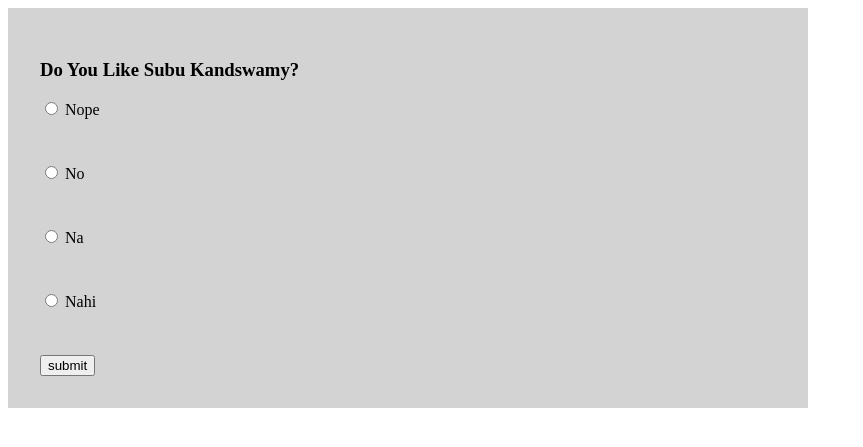
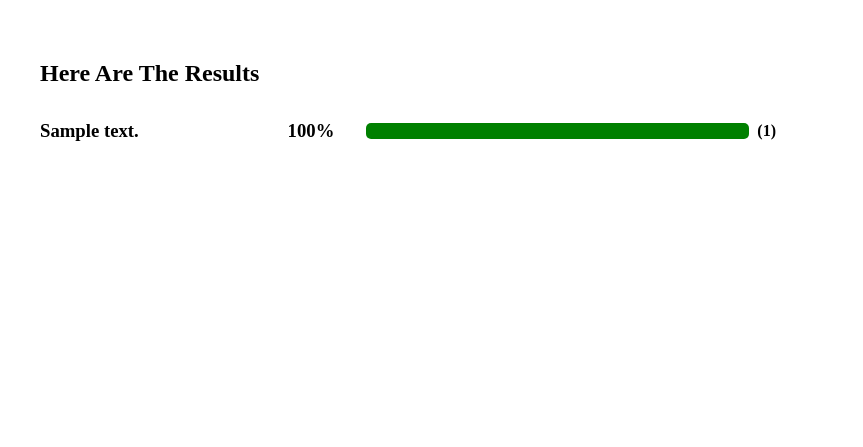
Before and after one commit to Project-Club-IIITS/club_portal, a Django app: template posts/templates/posts/_polls.html in a window 1280 px wide. Shown: the top 447 px of the page, without its empty margins (0-863 px from the left). Run offline with Django 3.2, Linux system fonts and the light colour scheme; the template is opened without the code that fills it: most values are stand-ins (such as "Sample title", 1, 10 or a date in 2020); parts of the project's set-up code (start-up, migrations or seed data) failed here and were passed over.

Commit message:
added polls backend

```diff
--- a/posts/models.py
+++ b/posts/models.py
@@ -96,6 +96,8 @@ class Option(models.Model):
     option_text = models.CharField(max_length=150)
     num_votes = models.IntegerField(default=0)
 
+    def __str__(self):
+        return self.poll.post.title[:10] + "... : " + self.option_text + ":" + str(self.num_votes)
 
 class Vote(models.Model):
     poll = models.ForeignKey(to=Poll, on_delete=models.CASCADE)
@@ -106,6 +108,8 @@ class Vote(models.Model):
     class Meta:
         unique_together = ['user', 'poll']  # One user can thus vote for only 1 option
 
+    def __str__(self):
+        return self.user.username + "-" + self.poll.post.title[:10] + "..."
 
 class Comment(models.Model):
     post = models.ForeignKey(Post, on_delete=models.CASCADE)
--- a/posts/static/posts/css/polls.css
+++ b/posts/static/posts/css/polls.css
@@ -1,5 +1,5 @@
 .poll {
-    background: lightgray;
+
     width: 800px;
 }
 
@@ -32,7 +32,7 @@
 
 
 .result {
-    display:none;
+    display:block;
 }
 
 .answer {
@@ -56,7 +56,7 @@
 .answer-bar {
     flex: 1;
 
-    background: yellow;
+    background: grey;
     border-radius: 5px;
     overflow:hidden;
 }
--- a/posts/templates/posts/_polls.html
+++ b/posts/templates/posts/_polls.html
@@ -1,96 +1,61 @@
 {% load static %}
+{% load club_user_filters %}
 {% block styles %}
     <link rel="stylesheet" href="{% static 'posts/css/polls.css' %}">
 {% endblock %}
 
 <div class="poll">
 
-    <form action="" class="poll-submit" >
+    {% with post.poll as poll %}
+        {% if poll.is_active and not poll|has_user_casted_vote:request.user %}
+            <h2>Select your option</h2>
+            <form action="{% url 'posts:cast-vote' club_name_slug post.encrypted_id %}" class="poll-submit" method="POST">
                 <div class="question poll-question">
-            <h3>Do You Like Subu Kandswamy?</h3>
+                    {#            <h3>Do You Like Subu Kandswamy?</h3>#}
+                    {% csrf_token %}
+
+                    {% for option in poll.option_set.all %}
                         <div class="poll-option option">
-                <input type="radio" id="contactChoice1"
-                    name="contact" value="Nope">
-                <label for="contactChoice1">Nope</label>
+                            <input type="radio" id="option_{{ option.id }}"
+                                   name="option" value="{{ option.id }}">
+                            <label for="option_{{ option.id }}">{{ option.option_text }}</label>
                         </div>
-            <div class="poll-option option">
-                <input type="radio" id="contactChoice2"
-                    name="contact" value="No">
-                <label for="contactChoice2">No</label>
-            </div>
-            <div class="poll-option option">
-                <input type="radio" id="contactChoice3"
-                    name="contact" value="Na">
-                <label for="contactChoice3">Na</label>
-            </div>
-            <div class="poll-option option">
-                <input type="radio" id="contactChoice4"
-                    name="contact" value="Nahi">
-                <label for="contactChoice4">Nahi</label>
-            </div>
+                    {% empty %}
+                        No options set for poll
+                    {% endfor %}
                     <input type="submit" value="submit">
                 </div>
 
             </form>
 
+        {% else %}
+
             <div class="result poll-question">
-            <h2>Here Are The Results</h2>
+                <h2 id="results">Here Are The Results</h2>
 
+                {% with poll.total_votes as total_votes %}
+                    {# To prevent queries and addition operations again and again#}
+                    {% for option in poll.option_set.all %}
                         <div class="answer option">
-                <h3 class="option-text">Nope</h3>
-                <h3 class="answer-value">45%</h3>
+                            <h3 class="option-text">{{ option.option_text }}</h3>
+                            <h3 class="answer-value">{% widthratio option.num_votes total_votes 100 %}%</h3>
                             <div class="answer-bar">
                                 <div class="filled-bar">
                                     &nbsp;
                                 </div>
                             </div>
+                            &nbsp;&nbsp;<span style="font-weight: bolder">({{ option.num_votes }})</span>
                         </div>
 
 
-            <div class="answer option">
-                <h3 class="option-text">No</h3>
-                <h3 class="answer-value">45%</h3>
-                <div class="answer-bar">
-                    <div class="filled-bar">
-                        &nbsp;
-                    </div>
-                </div>
+                    {% endfor %}
+                {% endwith %}
             </div>
 
-
-            <div class="answer option">
-                <h3 class="option-text">Na</h3>
-                <h3 class="answer-value">45%</h3>
-                <div class="answer-bar">
-                    <div class="filled-bar">
-                        &nbsp;
-                    </div>
-                </div>
-            </div>
-
-
-            <div class="answer option">
-                <h3 class="option-text">Nahi</h3>
-                <h3 class="answer-value">45%</h3>
-                <div class="answer-bar">
-                    <div class="filled-bar">
-                    </div>
-                </div>
-            </div>
-        </div>
-
-</div>
-
-
             <script>
-    document.querySelector('.poll-submit').addEventListener('submit', (e) => {
-        e.preventDefault();
-        document.querySelector('.question').style.display = 'none';
-        document.querySelector('.result').style.display = 'block';
-
 
                 const bars = document.querySelectorAll('.filled-bar');
-        const values = [...document.querySelectorAll('.answer-value')].map(answer => Number(answer.textContent.slice(0,-1)));
+                const values = [...document.querySelectorAll('.answer-value')].map(answer => Number(answer.textContent.slice(0, -1)));
 
 
                 for (let i = 0; i < bars.length; i++) {
@@ -110,12 +75,12 @@
                 }
 
 
-
-
-    });
+            </script>
+        {% endif %}
 
 
 
 
+    {% endwith %}
 
-</script>
+</div>
```
Also changed, not shown: base/templatetags/club_user_filters.py (+11 -0 lines), posts/templates/posts/post_detail.html (+11 -3 lines), posts/urls.py (+9 -2 lines), posts/views.py (+82 -2 lines). Lines whose indentation alone changed are shown as unchanged.
